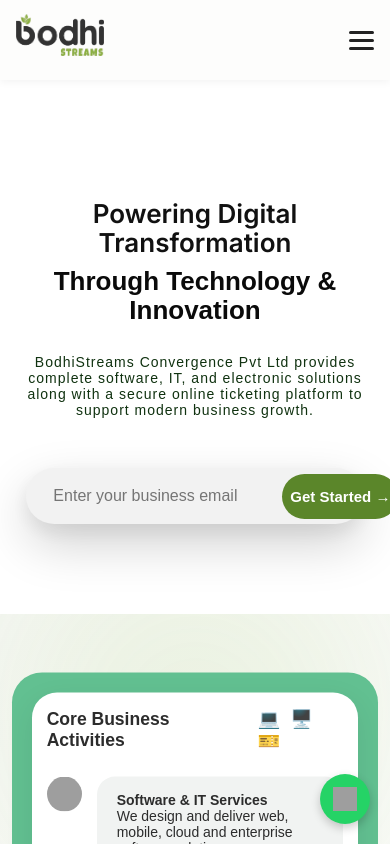
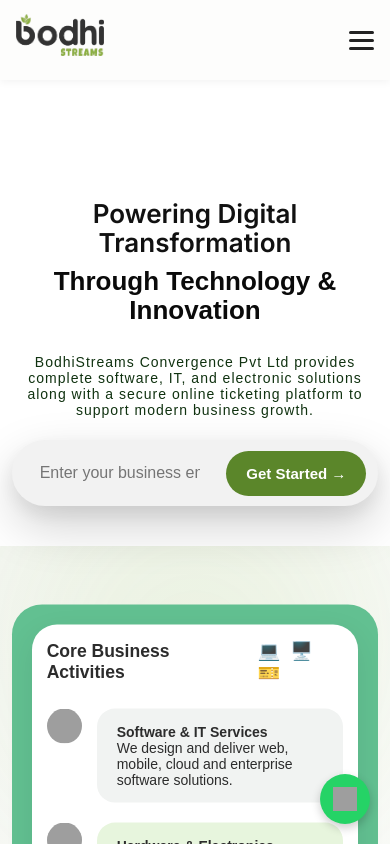
Before and after one commit to iyyansoft/Bodhistreams, a React (Vite) app: page / in a window 390 px wide. Shown: the top 844 px of the page. Built offline with nearby package versions, Linux system fonts and the light colour scheme; grey boxes are pictures that could not be loaded; the HTML template or start-up script is replaced by a standard one.

Commit message:
fix the mobile view

```diff
--- a/src/components/Navbar.css
+++ b/src/components/Navbar.css
@@ -168,6 +168,7 @@ body {
   height: 2px;
   background: #2f8f2f;
   transition: width 0.3s ease;
+
 }
 
 .nav-link:hover::after {
--- a/src/components/Navbar.jsx
+++ b/src/components/Navbar.jsx
@@ -203,10 +203,7 @@ const Navbar = () => {
               </div>
             ))}
 
-            <div className="nav-actions">
-              <button className="btn-primary1">Get Quote</button>
 
-            </div>
 
           </div>
         </div>
--- a/src/pages/Home.css
+++ b/src/pages/Home.css
@@ -71,33 +71,13 @@
   align-items: center;
   justify-content: space-between;
 
-  width: 650px;
-  max-width: 90%;
-
-  margin: 40px auto 0 auto;
-
-  margin-bottom: 20px;
-  border-radius: 60px;
-  padding: 6px 10px;
-  /* balanced padding */
-
-
-
-}
-
-/* INPUT */
-.hero-input-group {
-  display: flex;
-  align-items: center;
-  justify-content: space-between;
-
-  width: 450px;
-  max-width: 92%;
-  margin: 50px auto;
+  width: 100%;
+  max-width: 640px;
+  margin: 30px auto 20px;
 
   background: #f2f2f2;
   border-radius: 60px;
-  padding: 5px 5px;
+  padding: 8px 10px;
 
   box-shadow:
     0 20px 50px rgba(0, 0, 0, 0.18),
@@ -180,7 +160,37 @@
   .hero-input-group button {
     width: auto;
     white-space: nowrap;
-
+    margin-right: 0;
+  }
+}
+
+@media (max-width: 768px) {
+  .hero-input-group {
+    display: flex;
+    align-items: center;
+    justify-content: space-between;
+    flex-wrap: nowrap;
+    width: min(100%, 520px);
+    max-width: 520px;
+    margin: 22px auto 0;
+    padding: 10px 12px;
+    gap: 10px;
+  }
+
+  .hero-input-group input {
+    flex: 1;
+    min-width: 0;
+    padding: 14px 16px;
+    border-radius: 999px;
+  }
+
+  .hero-input-group button {
+    width: auto;
+    padding: 14px 20px;
+    border-radius: 999px;
+    margin: 0;
+    min-width: 120px;
+    white-space: nowrap;
   }
 }
 
```
